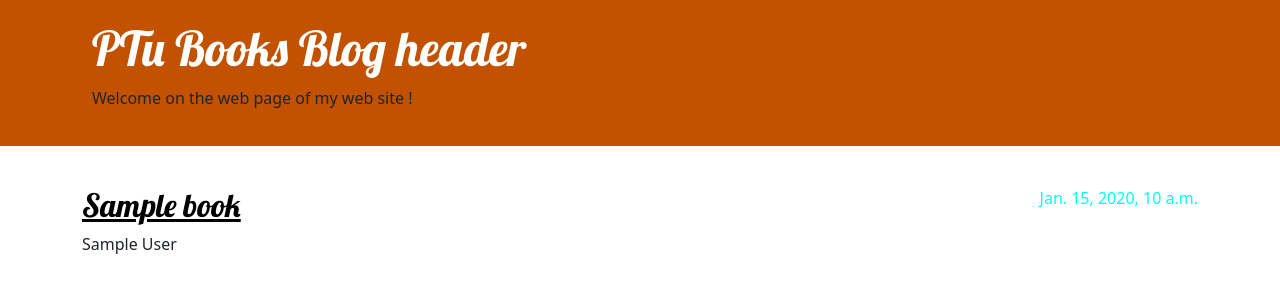
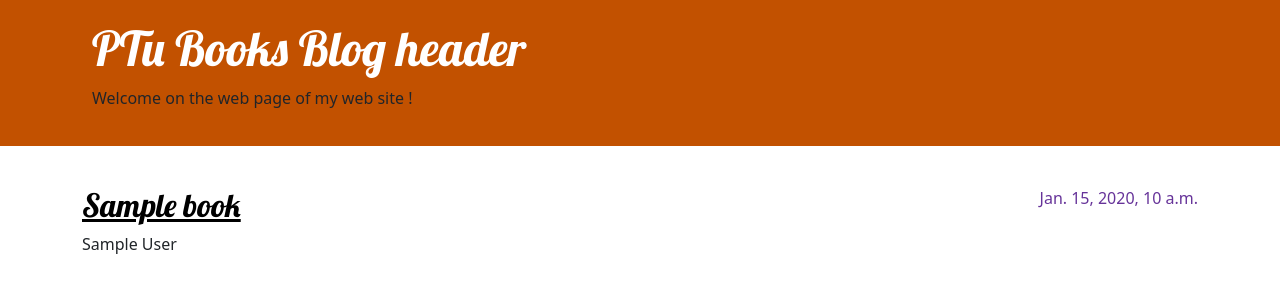
Before and after one commit to philtub/my_first_booklist, a Django app: page / in a window 1280 px wide. Shown: the top 300 px of the page. Run offline with Django 4.2, Linux system fonts and the light colour scheme; tables that the repository leaves empty hold one stand-in row (values such as "Sample post").

Commit message:
Same as previous but without history files

```diff
--- a/booklist/static/css/booklist.css
+++ b/booklist/static/css/booklist.css
@@ -22,7 +22,7 @@ h4 {
 }
 
 .date {
-    color: #00FFFF;
+    color: #663399;
 }
 
 .save {
```
Also changed, not shown: booklist_history_savings/book_list_v1.html (renamed from booklist/templates/booklist/book_list_v1.html), booklist_history_savings/book_list_v2.html (renamed from booklist/templates/booklist/book_list_v2.html), booklist_history_savings/booklist_v1.css (renamed from booklist/static/css/booklist_v1.css), booklist_history_savings/booklist_v2.css (renamed from booklist/static/css/booklist_v2.css).
